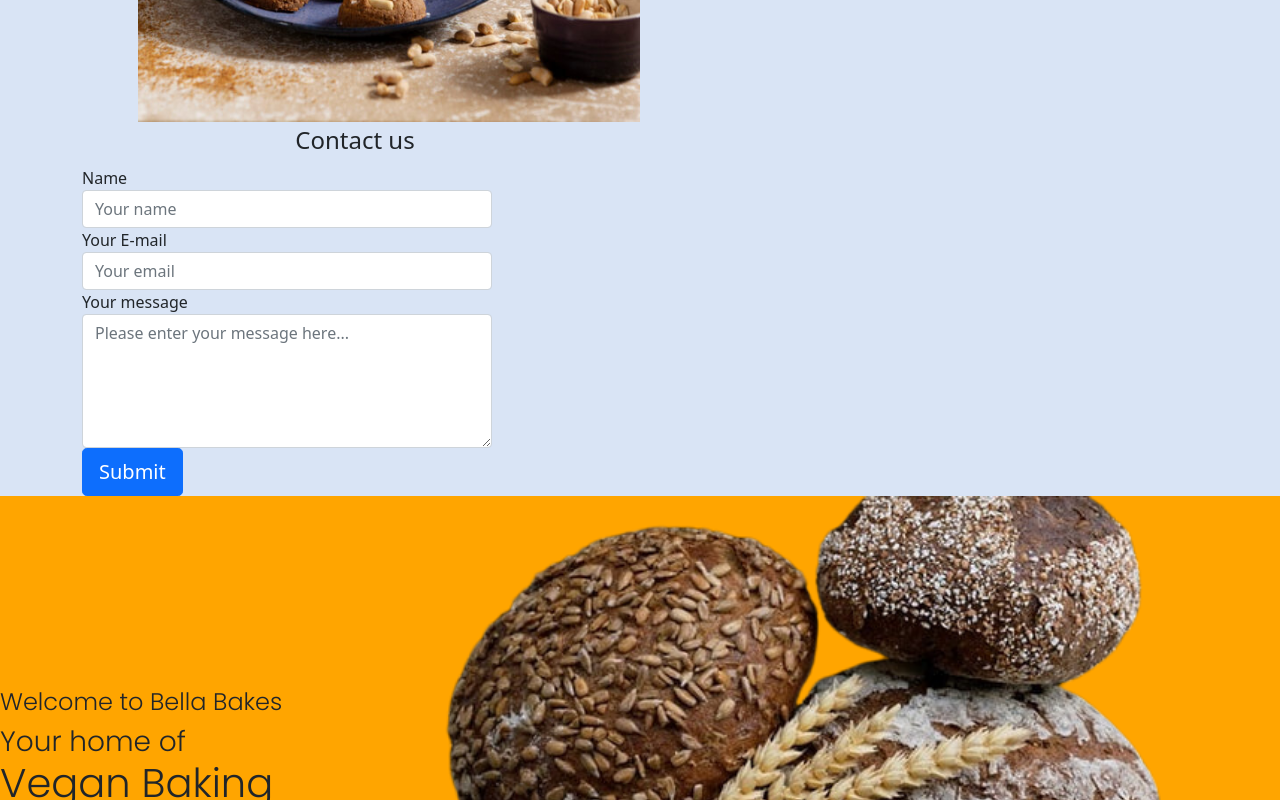
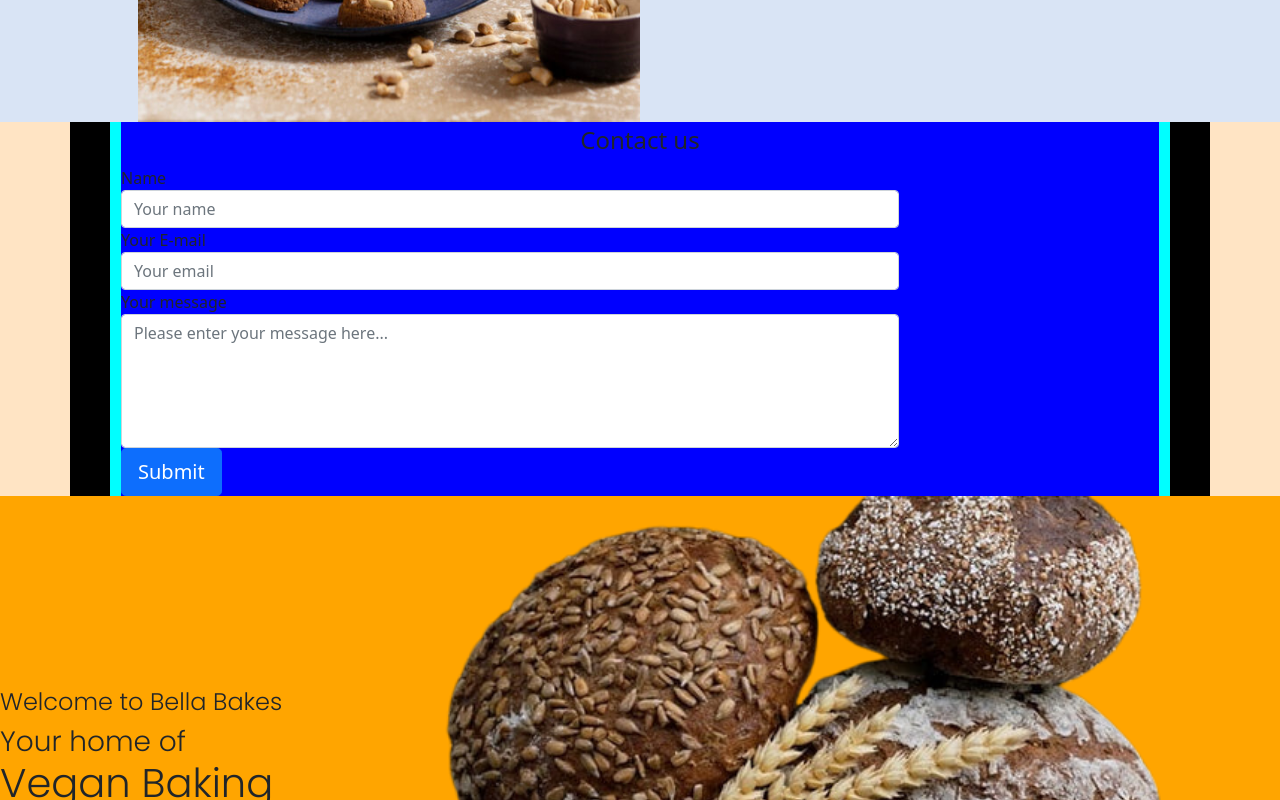
Before and after one commit to Arita-wa-Security/bella-bakes, a React (Vite) app: page /home in a window 1280 px wide. Shown: the part 1180-1980 px from the top of the page. Built offline with nearby package versions, Linux system fonts and the light colour scheme.

Commit message:
style: Styling the form

```diff
--- a/src/Components/Home/home.css
+++ b/src/Components/Home/home.css
@@ -43,6 +43,59 @@ img{
 
 }
 
+#contact-form{
+  height: max-content;
+  background-color: bisque;
+
+
+}
+
+.container {
+  display: block;
+  width: 99%;
+  background-color: black;
+  margin-left: auto;
+  margin-right: auto;
+}
+
+#well {
+  display: block;
+  background-color: aqua;
+  width: 99%;
+  margin-left: auto;
+  margin-right: auto;
+}
+
+.row {
+  display: block;
+  width: 99%;
+  margin-left: auto;
+  margin-right: auto;
+}
+
+#colll {
+  width: 99%;
+  display: block;
+  margin-left: auto;
+  margin-right: auto;
+}
+
+#well form{
+  display: block;
+  width: 99%;
+  margin-left: auto;
+  margin-right: auto;
+  }
+
+  #well form fieldset{
+      display: block;
+      width: 99%;
+      margin-left: auto;
+      margin-right: auto;
+
+      background-color: blue;
+  }
+
 .waviy {
     background-color: aquamarine;
     position: relative;
--- a/src/Components/Home/home.jsx
+++ b/src/Components/Home/home.jsx
@@ -53,8 +53,8 @@ function Home() {
         <div id="contact-form">
           <div className="container">
             <div className="row">
-              <div className="col-md-6 col-md-offset-3">
-                <div className="well well-sm">
+              <div className="col-md-6 col-md-offset-3" id="colll">
+                <div className="well well-sm" id="well">
                   <form className="form-horizontal" action="" method="post">
                     <fieldset>
                       <legend className="text-center">Contact us</legend>
```
Also changed, not shown: src/Components/assets/emmanuel.jpeg (added).
